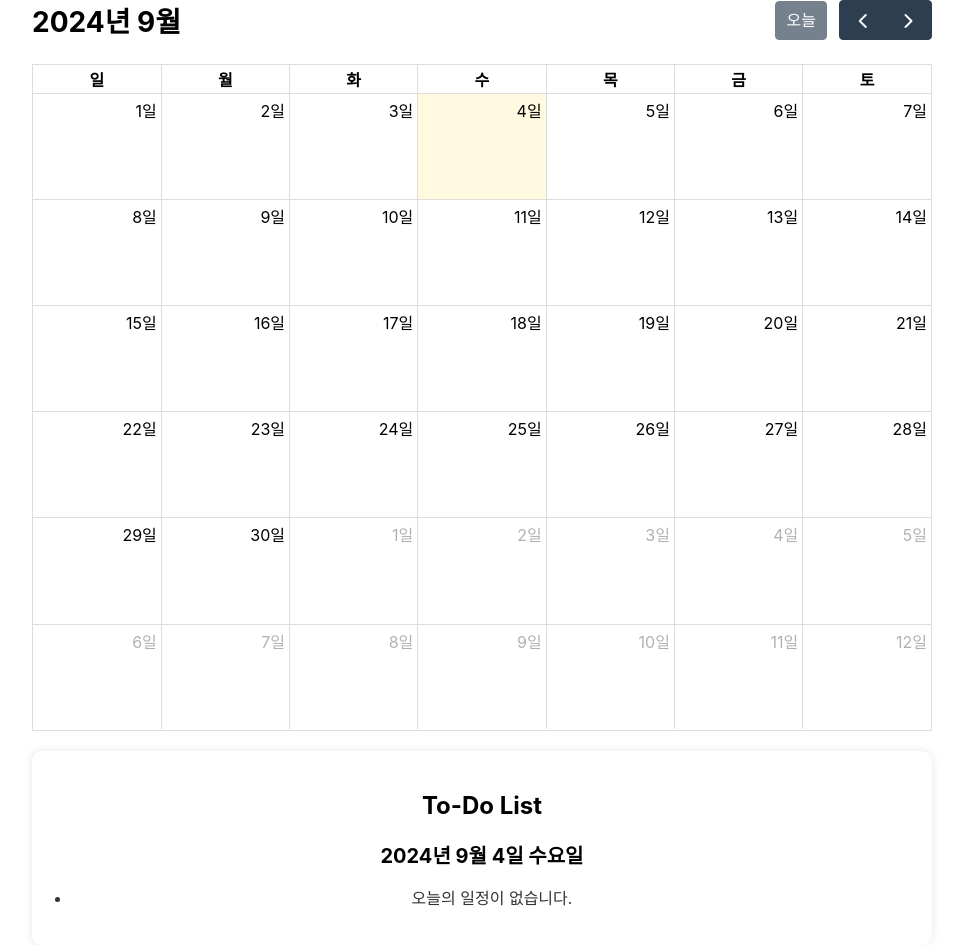
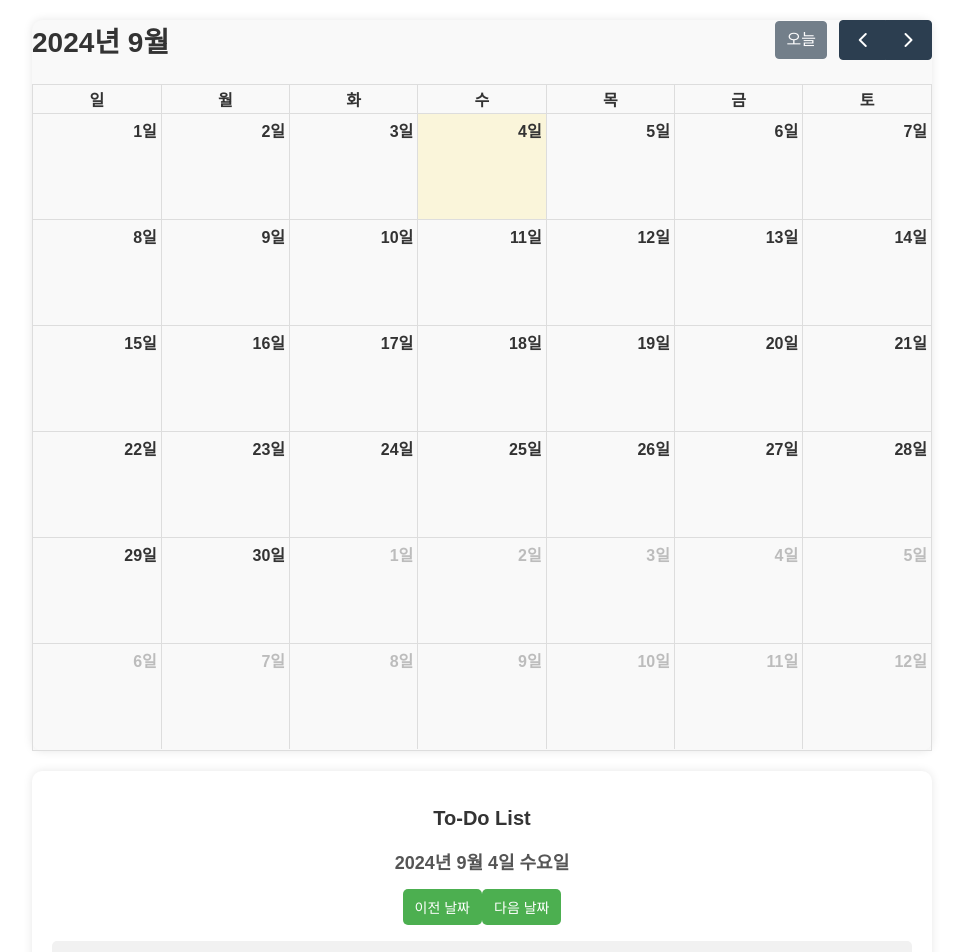
Before and after one commit to sehihi/fisrt_webproject, a React (Create React App) app in the folder calendars/calendar-app/: page / in a window 1280 px wide. Shown: the top 952 px of the page, without its empty margins (158-1121 px from the left). Built offline with nearby package versions, Linux system fonts and the light colour scheme.

Commit message:
캘린더 기능 수정함

```diff
--- a/calendars/calendar-app/src/App.css
+++ b/calendars/calendar-app/src/App.css
@@ -1,38 +1,93 @@
+/* 전체 페이지 스타일 */
 .App {
   text-align: center;
   margin: 0 auto;
   max-width: 900px;
+  font-family: "Noto Sans KR", sans-serif; /* 산세리프체 사용 */
+  color: #333;
 }
 
-main {
-  margin-bottom: 20px;
+/* 캘린더 컨테이너 */
+.fullcalendar-container {
+  margin: 20px auto;
+  border-radius: 10px;
+  box-shadow: 0 0 10px rgba(0, 0, 0, 0.1);
+  background-color: #f9f9f9; /* 부드러운 배경 색상 */
 }
 
+/* To-Do 리스트 컨테이너 */
 .todo-list-container {
   background-color: #ffffff;
   padding: 20px;
   border-radius: 10px;
   box-shadow: 0 0 10px rgba(0, 0, 0, 0.1);
-  margin-top: 20px; /* 달력과 To-Do List 사이의 간격 조정 */
+  margin-top: 20px;
 }
 
+/* 제목 스타일 */
 .todo-list-container h2 {
-  font-size: 24px; /* To-Do List 제목을 더 크게 */
-  font-weight: bold; /* 제목을 굵게 */
-  margin-bottom: 10px; /* 제목과 날짜 사이의 간격 */
+  font-size: 20px; /* 제목 크기 조정 */
+  font-weight: bold;
+  color: #333;
+  margin-bottom: 10px;
 }
 
+/* 날짜 스타일 */
 .todo-list-container h3 {
-  font-size: 20px; /* 날짜 텍스트 크기 조정 */
-  margin-bottom: 15px; /* 날짜와 내용 사이의 간격 */
+  font-size: 18px;
+  color: #555;
+  margin-bottom: 15px;
 }
 
+/* 목록 스타일 */
 .todo-list-container ul {
-  list-style-type: disc; /* 목록 스타일을 동그라미로 */
-  padding-left: 20px; /* 목록 아이템 들여쓰기 */
+  list-style-type: none; /* 점 대신에 아이콘 사용 */
+  padding-left: 0;
 }
 
 .todo-list-container li {
-  font-size: 16px; /* 목록 아이템의 텍스트 크기 조정 */
-  color: #333; /* 텍스트 색상 조정 */
+  font-size: 16px;
+  color: #333;
+  margin: 5px 0;
+  padding: 10px;
+  border-radius: 5px;
+  background-color: #f1f1f1; /* 항목 배경 색상 */
+  display: flex;
+  align-items: center;
+  justify-content: space-between;
 }
+
+.todo-list-container li input[type="checkbox"] {
+  margin-right: 10px;
+}
+
+.todo-list-container button {
+  background-color: #4caf50; /* 버튼 색상 */
+  color: white;
+  border: none;
+  padding: 8px 12px;
+  border-radius: 5px;
+  cursor: pointer;
+  font-size: 14px;
+}
+
+.todo-list-container button:hover {
+  background-color: #45a049; /* 버튼 호버 색상 */
+}
+
+/* 일정 카드 스타일 */
+.fc-event {
+  border-radius: 5px;
+  background-color: #4caf50; /* 일정 카드 배경 색상 */
+  color: white;
+  padding: 5px;
+}
+
+.fc-daygrid-day-number {
+  font-weight: bold;
+}
+
+.fc-daygrid-day-frame {
+  border-radius: 5px;
+  overflow: hidden;
+}
--- a/calendars/calendar-app/src/App.js
+++ b/calendars/calendar-app/src/App.js
@@ -9,7 +9,10 @@ function App() {
   const [events, setEvents] = useState([]);
   const [selectedDate, setSelectedDate] = useState(new Date());
   const [todoTasks, setTodoTasks] = useState([]);
+  const [editingTaskId, setEditingTaskId] = useState(null);
+  const [newTitle, setNewTitle] = useState("");
 
+  // Handle date click on calendar
   const handleDateClick = (arg) => {
     setSelectedDate(new Date(arg.dateStr)); // Update selected date
     const title = prompt("일정 제목을 입력하세요:");
@@ -23,12 +26,35 @@ function App() {
     }
   };
 
+  // Handle checkbox change to edit tasks
   const handleCheckboxChange = (id) => {
     setTodoTasks(
       todoTasks.map((task) =>
         task.id === id ? { ...task, checked: !task.checked } : task
       )
     );
+  };
+
+  // Update the task title
+  const handleUpdateTask = () => {
+    if (editingTaskId && newTitle) {
+      const updatedTasks = todoTasks.map((task) =>
+        task.id === editingTaskId ? { ...task, title: newTitle } : task
+      );
+      setTodoTasks(updatedTasks);
+
+      const updatedEvents = events.map((event) =>
+        event.title ===
+          todoTasks.find((task) => task.id === editingTaskId).title &&
+        event.date === selectedDate.toISOString().split("T")[0]
+          ? { ...event, title: newTitle }
+          : event
+      );
+      setEvents(updatedEvents);
+
+      setEditingTaskId(null);
+      setNewTitle("");
+    }
   };
 
   // Filter tasks for the selected date
@@ -57,6 +83,25 @@ function App() {
     );
   };
 
+  // Handle event click (optional)
+  const handleEventClick = (info) => {
+    alert("Event: " + info.event.title);
+  };
+
+  // Navigate to previous date
+  const handlePrevDate = () => {
+    const newDate = new Date(selectedDate);
+    newDate.setDate(newDate.getDate() - 1);
+    setSelectedDate(newDate);
+  };
+
+  // Navigate to next date
+  const handleNextDate = () => {
+    const newDate = new Date(selectedDate);
+    newDate.setDate(newDate.getDate() + 1);
+    setSelectedDate(newDate);
+  };
+
   return (
     <div className="App">
       <div className="fullcalendar-container">
@@ -65,6 +110,7 @@ function App() {
           initialView="dayGridMonth"
           events={events}
           dateClick={handleDateClick}
+          eventClick={handleEventClick} // Optional: Handle event click
           locales={[koLocale]}
           locale="ko"
         />
@@ -73,6 +119,22 @@ function App() {
       <div className="todo-list-container" style={{ marginTop: "20px" }}>
         <h2>To-Do List</h2>
         <h3>{formatDateToKorean(selectedDate)}</h3>
+        <button onClick={handlePrevDate}>이전 날짜</button>
+        <button onClick={handleNextDate}>다음 날짜</button>
+
+        {/* Edit Task UI */}
+        {editingTaskId && (
+          <div style={{ marginBottom: "10px" }}>
+            <input
+              type="text"
+              value={newTitle}
+              onChange={(e) => setNewTitle(e.target.value)}
+              placeholder="새로운 제목 입력"
+            />
+            <button onClick={handleUpdateTask}>일정 변경하기</button>
+          </div>
+        )}
+
         <ul>
           {todayTasks.length > 0 ? (
             todayTasks.map((task) => (
@@ -83,10 +145,18 @@ function App() {
                   onChange={() => handleCheckboxChange(task.id)}
                 />
                 {task.checked ? <s>{task.title}</s> : task.title}
+                <button
+                  onClick={() => {
+                    setEditingTaskId(task.id);
+                    setNewTitle(task.title);
+                  }}
+                >
+                  수정
+                </button>
               </li>
             ))
           ) : (
-            <li>오늘의 일정이 없습니다.</li>
+            <li>일정이 없습니다.</li>
           )}
         </ul>
         {todayTasks.length > 0 && (
@@ -100,6 +170,3 @@ function App() {
 }
 
 export default App;
-//명령창에서 npm install 설치하고 npm start 하면 실행됩니다
-
-// cd calendar-app하고 npm start
```
